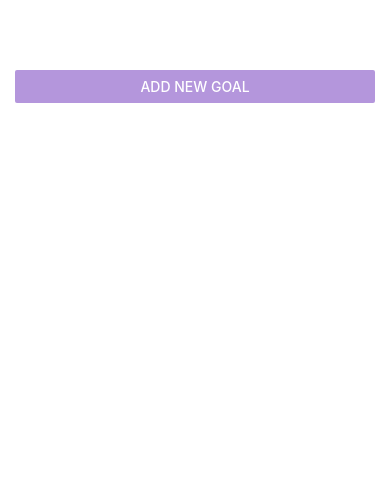
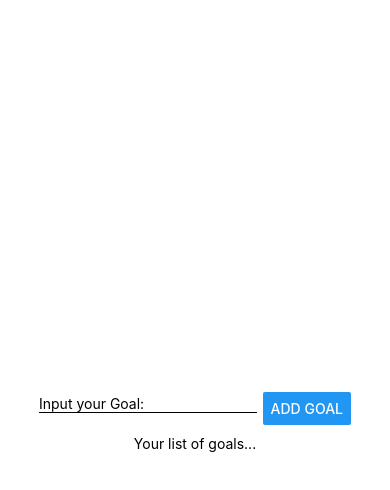
Before and after one commit to alf8848/Goals-Reacnative, a React Native app: screen / in a window 390 px wide. Shown: the top 490 px of the page. Built offline with nearby package versions, Linux system fonts and the light colour scheme.

Commit message:
Parte1Final

```diff
--- a/App.js
+++ b/App.js
@@ -1,75 +1,70 @@
-import { View, TextInput, Button, Text, StyleSheet, FlatList } from 'react-native';
-import { useState } from 'react';
-import GoalInput from './components/GoalInput';
-import GoalItem from './components/GoalItem';
-import { StatusBar } from 'expo-status-bar';
-
+import React, { useState } from 'react';
+import { StyleSheet, View, TextInput, Button, Text } from 'react-native';
 
 export default function App() {
-  // declaramos el hook de estado de componente "newGoal"
+
+  // Declaramos el hook de estado de componente "newGoal"
+  const [newGoal, setNewGoal] = useState("");
   const [myGoals, setMyGoals] = useState([]);
-  const [modalVisible, setModalVisible] = useState(false);
 
-  function addGoalHandler(newGoalText) {
-    setMyGoals(myCurrentGoals => [...myCurrentGoals,
-    {
-      id: Date.now(),
-      text: newGoalText,
-    }]);
-  }
-  function onDeleteGoalHandler(id) {
-    setMyGoals((myCurrentGoals) => {
-      return myCurrentGoals.filter((goal) => goal.id != id)
-    })
-
+  function textChangeHandler(enteredText) {
+    setNewGoal(enteredText);
+    console.log(enteredText); // Cambiado de "newGoal" a "enteredText"
   }
 
+  function addGoalHandler() {
+    setMyGoals(myCurrentGoals => [...myCurrentGoals, newGoal]);
+    setNewGoal(""); // Limpiar el campo después de agregar un objetivo
+    console.log(myGoals);
+  }
 
   return (
-
-    <>
-      <StatusBar style='light' />
-      <View style={styles.container}>
-
-
-        <Button
-          title='Add New Goal'
-          onPress={() => setModalVisible(true)}
-          color="#b496dc"
+    <View style={styles.container}>
+      <View style={styles.inputContainer}>
+        {/* Agregamos la propiedad "value" al TextInput y pasamos el valor de "newGoal" */}
+        <TextInput
+          style={styles.textInput}
+          placeholder='Input your Goal: '
+          onChangeText={textChangeHandler}
+          value={newGoal}
         />
-
-        <GoalInput
-          onNewGoal={addGoalHandler}
-          onCancel={() => setModalVisible(false)}
-          visible={modalVisible}
-        />
-
-        <View style={styles.goalsContainer}>
-          <FlatList
-            data={myGoals}
-            renderItem={(dataItem) => (
-              <GoalItem
-                key={dataItem.item.id} ç
-                goal={dataItem.item}
-                onDeleteGoal={onDeleteGoalHandler}
-              />
-            )
-            }
-          />
-        </View>
+        <Button title='Add Goal' onPress={addGoalHandler} />
       </View>
-    </>
+      <View style={styles.goalsContainer}>
+        <Text>Your list of goals...</Text>
+        {myGoals.map((goal, i) => {
+          return (
+            <View key={i}>
+              <Text>{goal}</Text>
+            </View>
+          );
+        })}
+      </View>
+    </View>
   );
 }
 
-const styles = new StyleSheet.create({
+const styles = StyleSheet.create({
   container: {
     flex: 1,
-    paddingTop: 70,
-    paddingHorizontal: 15,
-    /*backgroundColor: "#1e085a"*/
+    justifyContent: 'center',
+    alignItems: 'center',
+  },
+  inputContainer: {
+    flexDirection: 'row',
+    justifyContent: 'space-between',
+    alignItems: 'center',
+    width: '80%',
+    marginBottom: 10,
+  },
+  textInput: {
+    borderBottomColor: 'black',
+    borderBottomWidth: 1,
+    width: '70%',
+    marginBottom: 10,
   },
   goalsContainer: {
-    flex: 5,
-  }
-})
+    width: '80%',
+    alignItems: 'center',
+  },
+});
```
